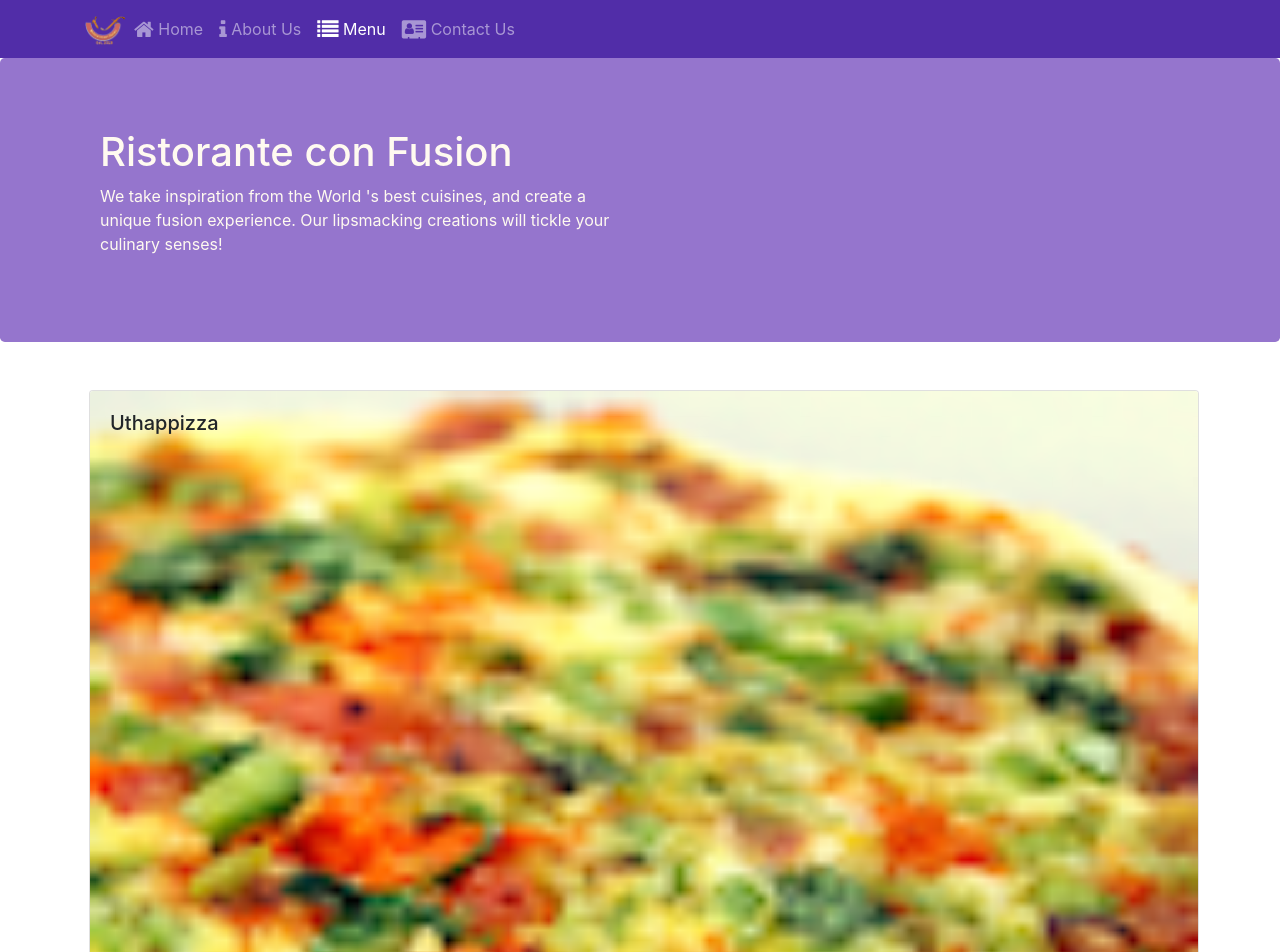
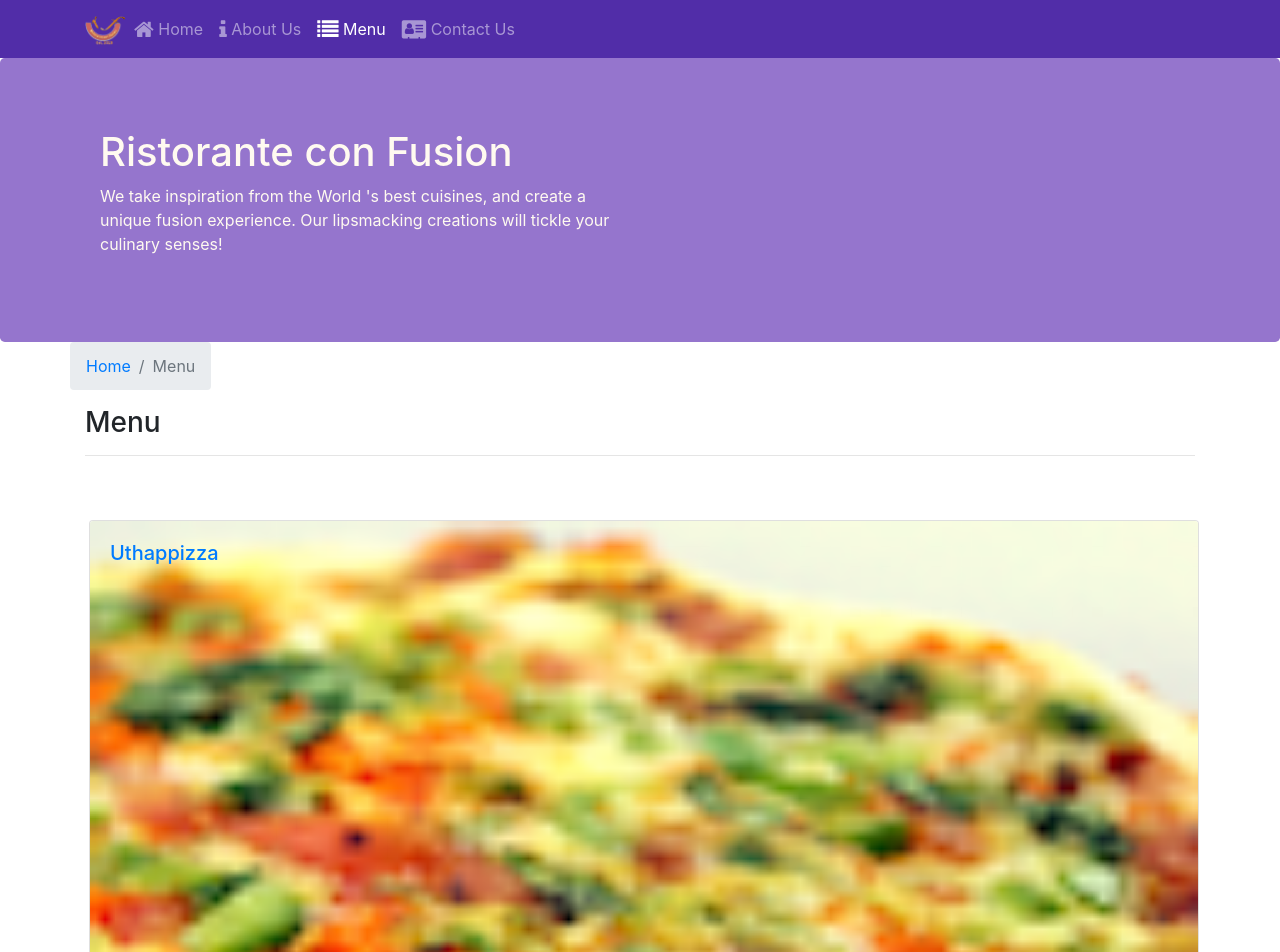
Before and after one commit to OwoadeB/React, a React (Create React App) app: page /menu in a window 1280 px wide. Shown: the top 952 px of the page. Built offline with nearby package versions, Linux system fonts and the light colour scheme.

Commit message:
Single Page Applications Part 2

```diff
--- a/src/components/ContactComponent.js
+++ b/src/components/ContactComponent.js
@@ -1,8 +1,20 @@
 import React from 'react';
+import {Breadcrumb , BreadcrumbItem} from 'reactstrap';
+import {Link} from 'react-router-dom';
 
 function Contact(props) {
     return(
         <div className="container">
+            <div className="row">
+                    <Breadcrumb>
+                        <BreadcrumbItem><Link to="/home">Home</Link></BreadcrumbItem>
+                        <BreadcrumbItem active>Contact Us</BreadcrumbItem>
+                    </Breadcrumb>
+                    <div className="col-12">
+                        <h3>Contact Us</h3>
+                        <hr />
+                    </div>
+                </div>
             <div className="row row-content">
                 <div className="col-12">
                 <h3>Location Information</h3>
--- a/src/components/DishdetailComponent.js
+++ b/src/components/DishdetailComponent.js
@@ -1,5 +1,6 @@
 import React from 'react';
-import {Card , CardBody, CardTitle , CardText , CardImg} from 'reactstrap';
+import {Card , CardBody, CardTitle , CardText , CardImg , Breadcrumb , BreadcrumbItem} from 'reactstrap';
+import {Link} from 'react-router-dom';
 
 
 
@@ -60,13 +61,27 @@
             )
         }
         const dishItem = <RenderDish dish={props.dish} />;
-        const commentItem = <RenderComments comments={props.dish.comments} /> ;
+        const commentItem = <RenderComments comments={props.comments} /> ;
         return(
             <div className="container">
-                <div className="row">
+            <div className="row">
+                <Breadcrumb>
+                    <BreadcrumbItem><Link to="/menu">Menu</Link></BreadcrumbItem>
+                    <BreadcrumbItem active>{props.dish.name}</BreadcrumbItem>
+                </Breadcrumb>
+                <div className="col-12">
+                    <h3>{props.dish.name}</h3>
+                    <hr />
+                </div>
+            </div>
+            <div className="row">
+                <div className="col-12 col-md-5 m-1">
                     {dishItem}
+                </div>
+                <div className="col-12 col-md-5 m-1">
                     {commentItem}
                 </div>
+            </div>
             </div>
         )
     }
--- a/src/components/MainComponent.js
+++ b/src/components/MainComponent.js
@@ -8,6 +8,7 @@
 import Header from './HeaderComponent';
 import Footer from './FooterComponent';
 import Contact from './ContactComponent';
+import Dishdetail from './DishdetailComponent';
 import {Switch , Route , Redirect} from 'react-router-dom';
 
 class Main extends Component {
@@ -21,6 +22,7 @@
     };
   }
 
+
   render(){
     const Homepage = () => {
       return(
@@ -31,20 +33,31 @@
         />
       );
     }
+
+    const DishWithId = ({match}) => {
+      return(
+        <Dishdetail dish={this.state.dishes.filter((dish) => dish.id === parseInt(match.params.dishId, 10))[0]}
+          comments={this.state.comments.filter((comment)=> comment.dishId === parseInt(match.params.dishId, 10))} />
+      );
+    };
+
+
     return (
     <div>
       <Header />
       <Switch>
         <Route path="/home" component={Homepage}/>
         <Route exact path="/menu" component={() => <Menu dishes={this.state.dishes} />} />
+        <Route path="/menu/:dishId" component={DishWithId}/>
         <Route exact path="/contactus" component={Contact} />
         <Redirect to="/home" />
       </Switch>
       <Footer />
     </div>
-  );
+    );
   }
-
 }
 
+
+
 export default Main;
--- a/src/components/MenuComponent.js
+++ b/src/components/MenuComponent.js
@@ -1,13 +1,16 @@
 import React from 'react';
-import {Card, CardImg , CardImgOverlay, CardTitle} from 'reactstrap';
+import {Card, CardImg , CardImgOverlay, CardTitle ,Breadcrumb , BreadcrumbItem} from 'reactstrap';
+import {Link} from 'react-router-dom';
 
     function RenderMenuItem({dish , onClick}){
         return(
-            <Card key={dish.id}>
-                <CardImg width="100%" src={dish.image} alt={dish.name} />
-                <CardImgOverlay>
-                    <CardTitle>{dish.name}</CardTitle>
-                </CardImgOverlay>
+            <Card>
+                <Link to={`/menu/${dish.id}`}>
+                    <CardImg width="100%" src={dish.image} alt={dish.name} />
+                    <CardImgOverlay>
+                        <CardTitle>{dish.name}</CardTitle>
+                    </CardImgOverlay>
+                </Link>
             </Card>
         );
     }
@@ -25,6 +28,16 @@
         return (
           <div className="container">
             <div className="row">
+                <Breadcrumb>
+                    <BreadcrumbItem><Link to="/home">Home</Link></BreadcrumbItem>
+                    <BreadcrumbItem active>Menu</BreadcrumbItem>
+                </Breadcrumb>
+                <div className="col-12">
+                    <h3>Menu</h3>
+                    <hr/>
+                </div>
+            </div>
+            <div className="row">
                 {menu}
             </div>
           </div>
```
